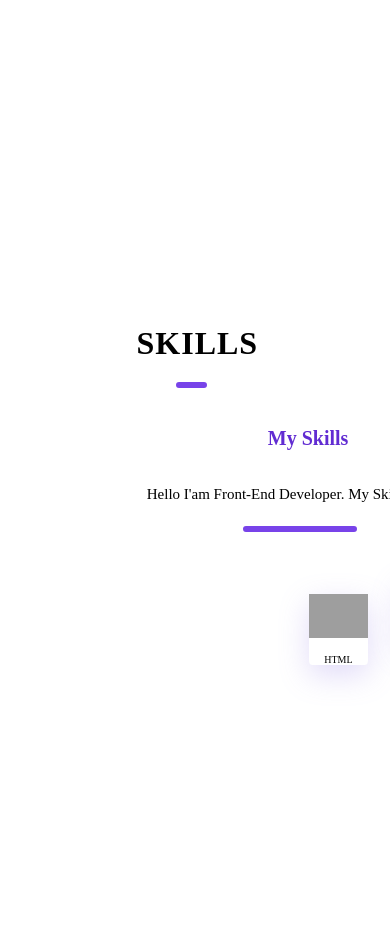
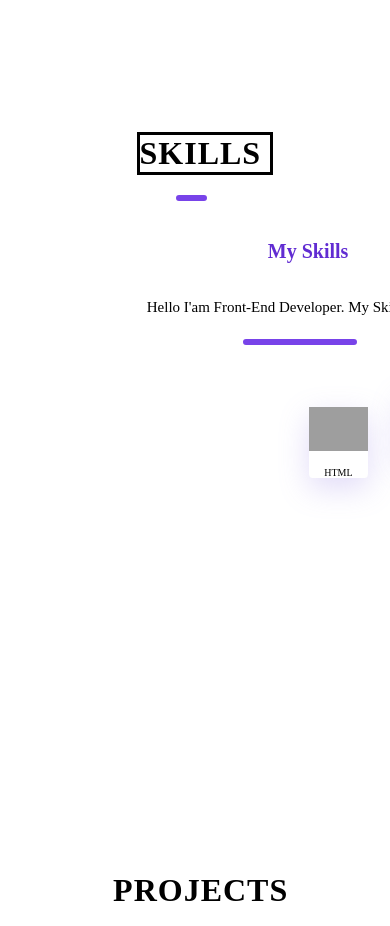
Before and after one commit to Nandiniatri/portfolio, a website built with Vite: page index.html in a window 390 px wide. Shown: the part 1840-2766 px from the top of the page. Built offline with nearby package versions, Linux system fonts and the light colour scheme; grey boxes are pictures that could not be loaded.

Commit message:
modified css

```diff
--- a/style.css
+++ b/style.css
@@ -966,11 +966,11 @@ form{
     height: 90vh;
 }
 .skill-h2{
-    /* border: solid; */
+    border: solid;
     width: 35%;
     font-size: 2rem;
     margin-left: 35%;
-    margin-top: 8vh;
+    margin-top: -22vh;
     text-transform: uppercase;
     letter-spacing: 1px;
     font-weight: 700;
```
Also changed, not shown: skills.js (line endings or trailing spaces).
